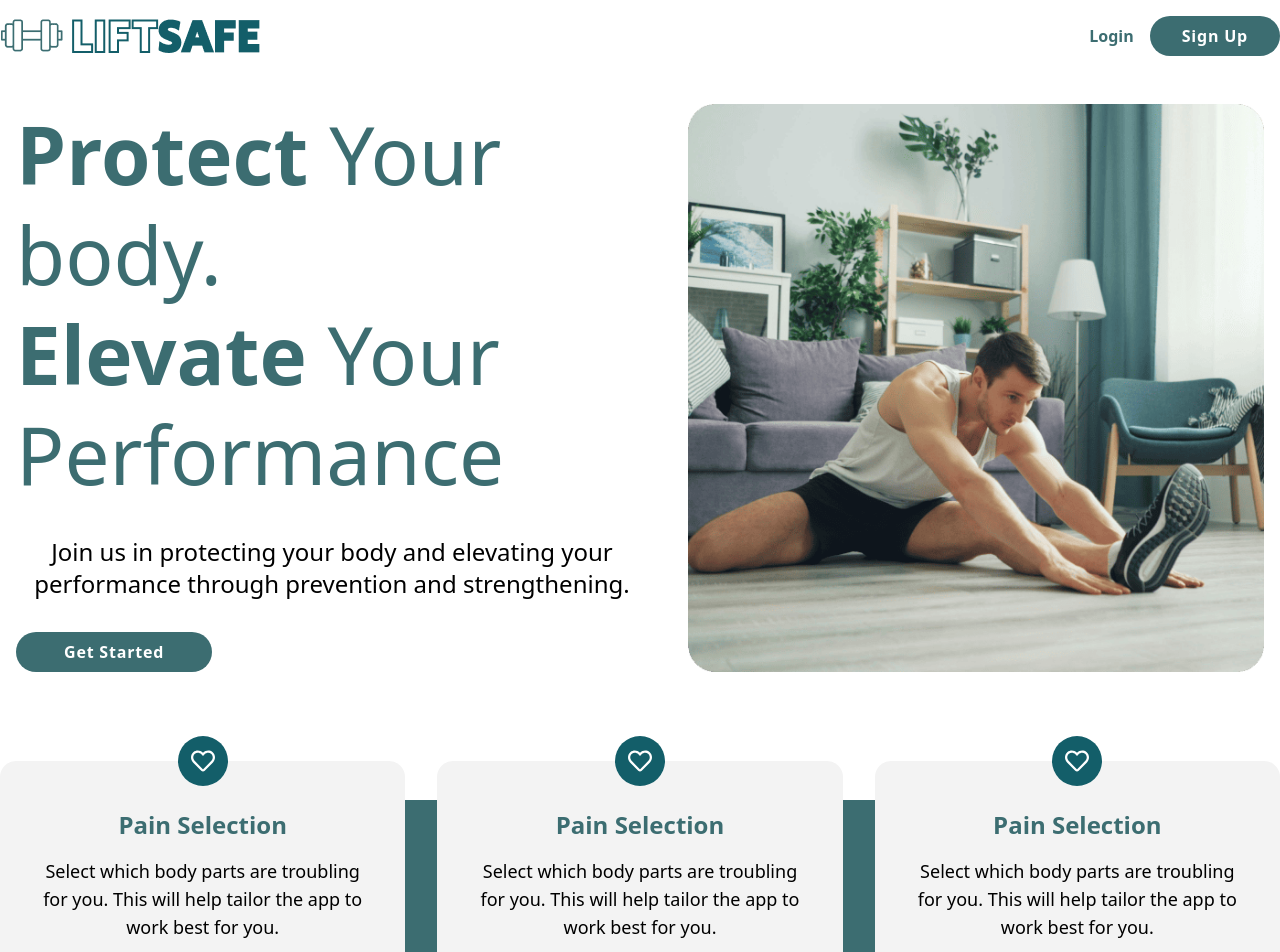
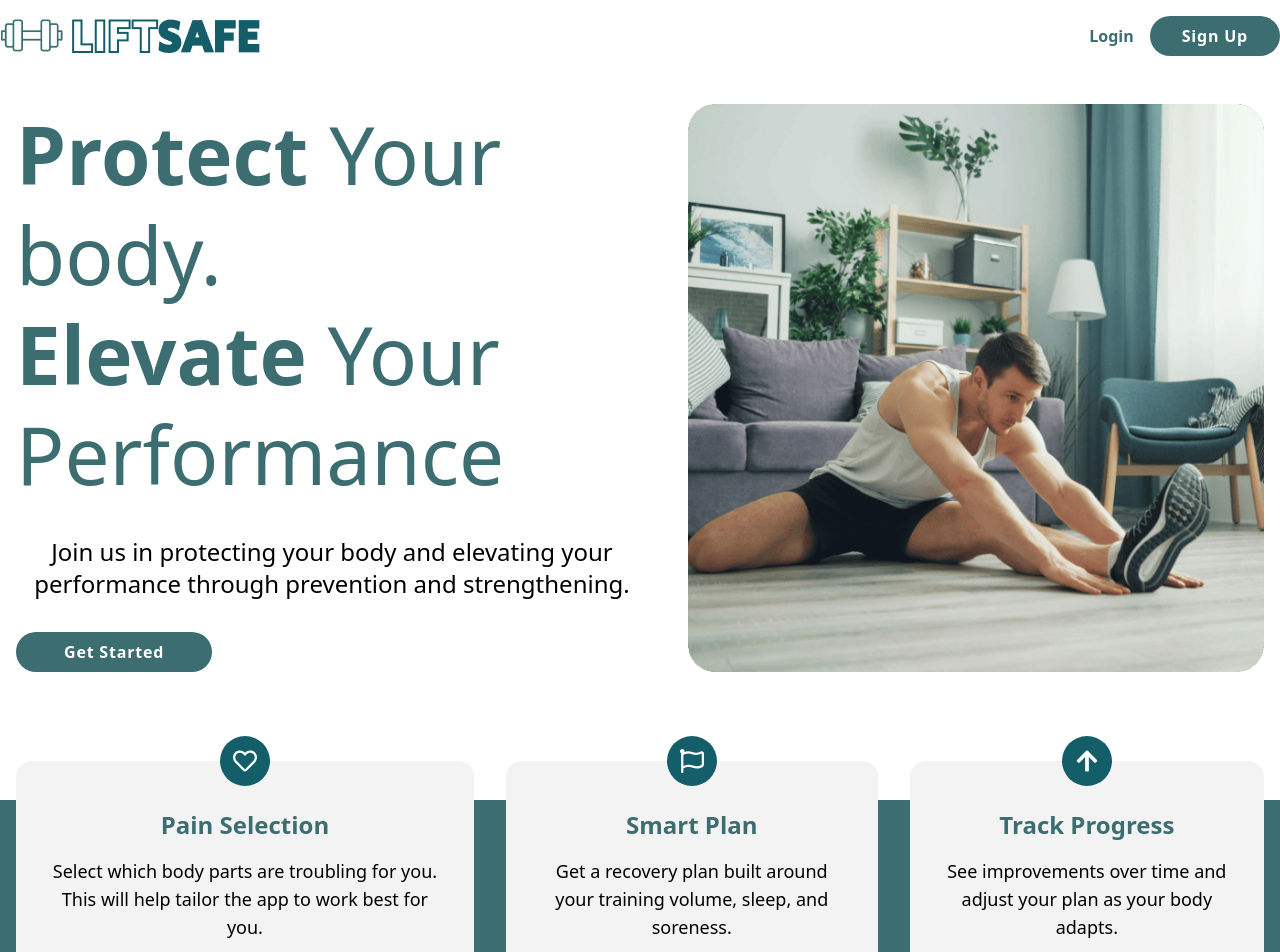
Before and after one commit to taib9/LiftSafe, a React (Vite) app: page / in a window 1280 px wide. Shown: the top 952 px of the page. Built offline with nearby package versions, Linux system fonts and the light colour scheme.

Commit message:
created cards on landing

```diff
--- a/src/components/LandingCard.jsx
+++ b/src/components/LandingCard.jsx
@@ -1,19 +1,17 @@
 import React from "react";
-import { FaRegHeart } from "react-icons/fa";
 
-const LandingCard = () => {
+const LandingCard = ({ title, description, Icon }) => {
   return (
-    <div className="-mt-[4rem]">
+    <div className="mt-0 lg:-mt-[4rem]">
       <div className="p-8 bg-light-gray rounded-2xl flex flex-col items-center relative mt-[25px]">
         <div className="bg-[#135E69] w-[50px] h-[50px] flex items-center justify-center rounded-full absolute top-0 left-1/2 transform -translate-x-1/2 -translate-y-1/2">
-          <FaRegHeart className=" text-white text-2xl" />
+          {Icon ? <Icon className="text-white text-2xl" /> : null}
         </div>
         <h3 className="text-teal text-2xl text-center font-bold my-4">
-          Pain Selection
+          {title}
         </h3>
         <p className="text-black text-center text-lg">
-          Select which body parts are troubling for you. This will help tailor
-          the app to work best for you.
+          {description}
         </p>
       </div>
     </div>
--- a/src/pages/Landing.jsx
+++ b/src/pages/Landing.jsx
@@ -3,8 +3,11 @@ import viteLogo from "../../public/vite.svg";
 import { useState } from "react";
 import React from "react";
 import heroImg from "../assets/Landing-Hero.png";
-import navLogo from "../assets/LiftSafe-Logo.png"
+import navLogo from "../assets/LiftSafe-Logo.png";
 import LandingCard from "../components/LandingCard";
+import { FaRegHeart } from "react-icons/fa";
+import { FaRegFlag } from "react-icons/fa";
+import { FaArrowUp } from "react-icons/fa";
 
 const Landing = () => {
   return (
@@ -25,7 +28,7 @@ const Landing = () => {
       </div>
       <div className="container mx-auto mt-8 flex flex-col items-center gap-10 px-4 lg:flex-row lg:items-center lg:justify-between">
         <div className="flex flex-col items-center sm:text-center lg:items-start lg:text-left">
-          <h1 className="text-teal leading-tight text-4xl sm:text-5xl lg:text-[5rem]">
+          <h1 className="text-teal leading-tight text-center text-4xl sm:text-5xl lg:text-left lg:text-[5rem]">
             <span className="font-bold">Protect</span> Your body.<br></br>
             <span className="font-bold">Elevate</span> Your Performance
           </h1>
@@ -40,14 +43,29 @@ const Landing = () => {
             Get Started
           </a>
         </div>
-        <img src={heroImg} className="w-full max-w-sm sm:max-w-md lg:max-w-xl"/>
+        <img
+          src={heroImg}
+          className="w-full max-w-sm sm:max-w-md lg:max-w-xl"
+        />
       </div>
       <div className="bg-teal pb-8">
-      <div className="flex gap-8 container mx-auto mt-[8rem]">
-        <LandingCard />
-        <LandingCard />
-        <LandingCard />
-      </div>
+        <div className="container px-4 mx-auto mt-16 flex flex-col gap-8 py-16 lg:py-0 lg:mt-[8rem] lg:flex-row">
+          <LandingCard
+            title="Pain Selection"
+            description="Select which body parts are troubling for you. This will help tailor the app to work best for you."
+            Icon={FaRegHeart}
+          />
+          <LandingCard
+            title="Smart Plan"
+            description="Get a recovery plan built around your training volume, sleep, and soreness."
+            Icon={FaRegFlag}
+          />
+          <LandingCard
+            title="Track Progress"
+            description="See improvements over time and adjust your plan as your body adapts."
+            Icon={FaArrowUp}
+          />
+        </div>
       </div>
     </>
   );
```
